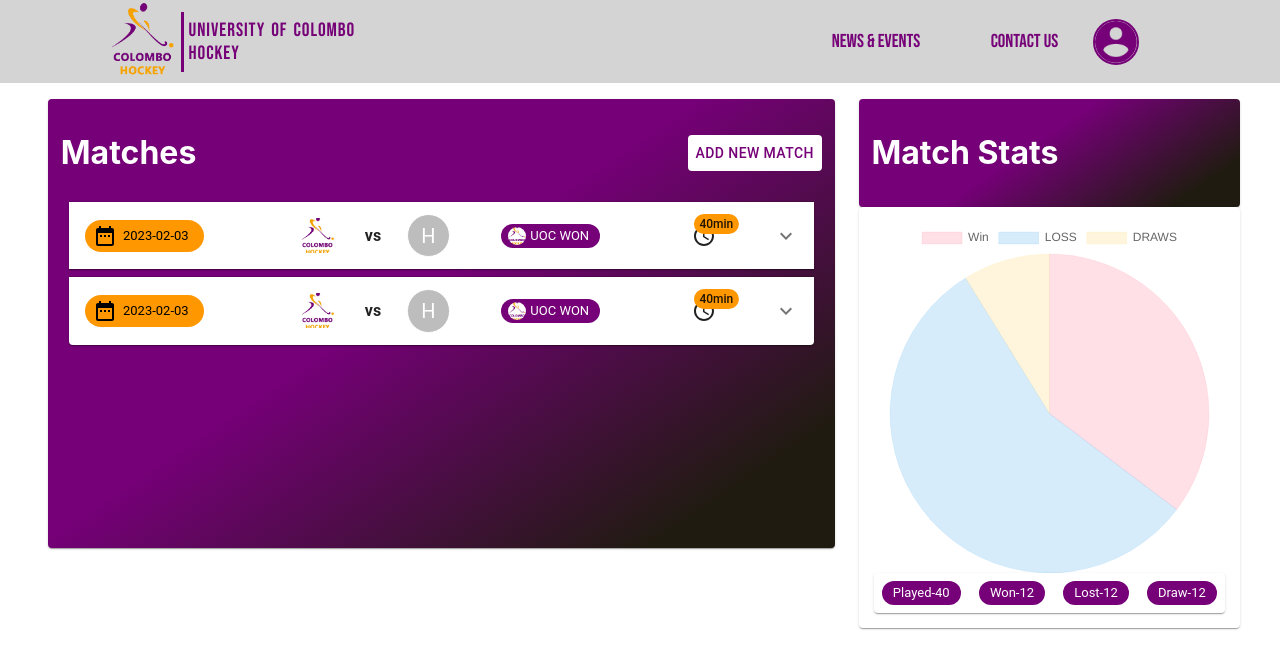
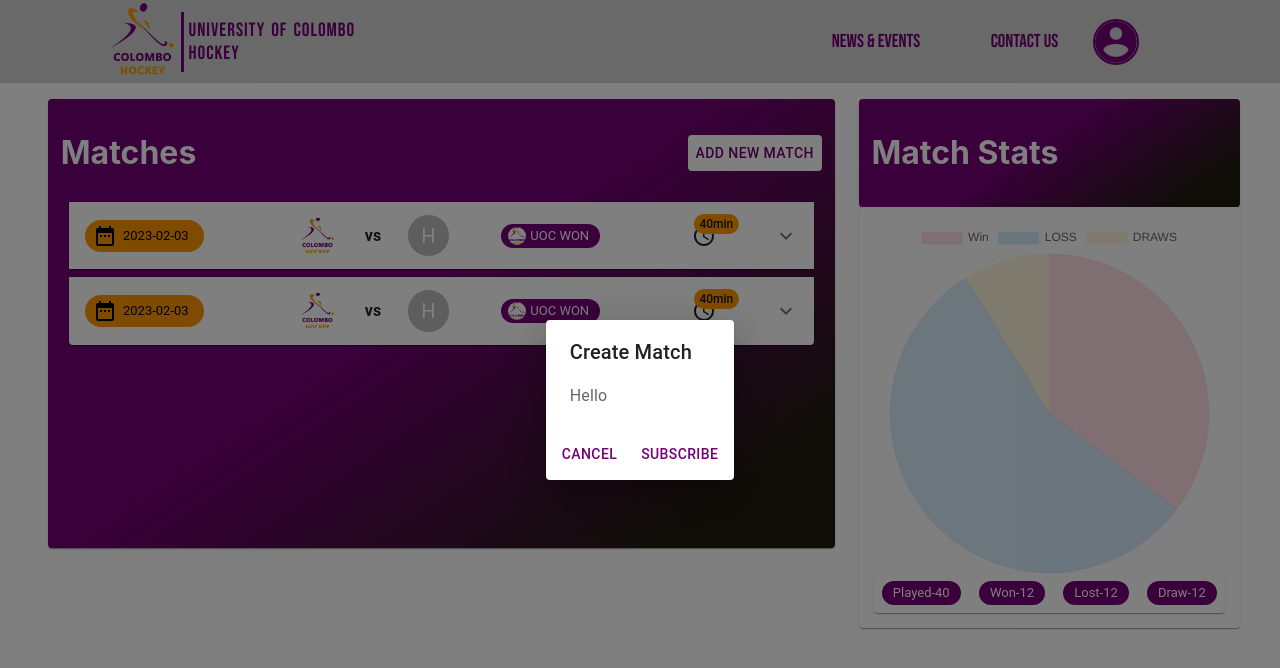
Before and after one commit to Damish-N/hockey-web, a React (Create React App) app: page /dashboard/matches in a window 1280 px wide. Both pictures are taken after a click on the button "ADD NEW MATCH". Shown: the top 668 px of the page. Built offline with nearby package versions, Linux system fonts and the light colour scheme.

Commit message:
#1-Features:Added Dialog

```diff
--- a/src/pages/Dashboard/Matches/Matches.js
+++ b/src/pages/Dashboard/Matches/Matches.js
@@ -1,9 +1,10 @@
-import React from "react";
+import React, { useState } from "react";
 import Styles from "./Matches.module.css";
 import { Button, Chip, Grid, Paper } from "@mui/material";
 import { Chart as ChartJS, ArcElement, Tooltip, Legend } from "chart.js";
 import { Pie } from "react-chartjs-2";
 import MatchStats from "../../../shared/components/MatchStats/MatchStats";
+import CreateMatchDialog from "../../../shared/components/CreateMatchDialog/CreateMatchDialog";
 
 ChartJS.register(ArcElement, Tooltip, Legend);
 export const data = {
@@ -28,6 +29,10 @@ export const data = {
 };
 
 function Matches(props) {
+  const [openCreatDialog, setOpenCreatDialog] = useState(false);
+  const changeDialogState = () => {
+    setOpenCreatDialog(false);
+  };
   return (
     <Grid container spacing={2} sx={{ margin: "0 auto", width: "95%" }}>
       <Grid item xs={12} md={8}>
@@ -37,7 +42,13 @@ function Matches(props) {
         >
           <Grid className={Styles.headingButtonArea}>
             <h1 style={{ color: "#ffffff" }}>Matches</h1>
-            <Button className={Styles.button} sx={{ background: "white" }}>
+            <Button
+              onClick={() => {
+                setOpenCreatDialog(true);
+              }}
+              className={Styles.button}
+              sx={{ background: "white" }}
+            >
               Add New Match
             </Button>
           </Grid>{" "}
@@ -91,6 +102,10 @@ function Matches(props) {
           </Paper>
         </Paper>
       </Grid>
+      <CreateMatchDialog
+        open={openCreatDialog}
+        changeTheDialogState={changeDialogState}
+      ></CreateMatchDialog>
     </Grid>
   );
 }
--- /dev/null
+++ b/src/shared/components/CreateMatchDialog/CreateMatchDialog.js
@@ -0,0 +1,27 @@
+import React, { useState } from "react";
+import Styles from "./CreateMatchDialog.module.css";
+import {
+  Button,
+  Dialog,
+  DialogActions,
+  DialogContent,
+  DialogContentText,
+  DialogTitle,
+} from "@mui/material";
+
+function CreateMatchDialog(props) {
+  return (
+    <Dialog open={props.open}>
+      <DialogTitle>Create Match</DialogTitle>
+      <DialogContent>
+        <DialogContentText>Hello</DialogContentText>
+      </DialogContent>
+      <DialogActions>
+        <Button onClick={props.changeTheDialogState}>Cancel</Button>
+        <Button onClick={props.changeTheDialogState}>Subscribe</Button>
+      </DialogActions>
+    </Dialog>
+  );
+}
+
+export default CreateMatchDialog;
--- /dev/null
+++ b/src/shared/components/CreateMatchDialog/CreateMatchDialog.module.css
@@ -0,0 +1,3 @@
+.check {
+  background-color: red;
+}
```
